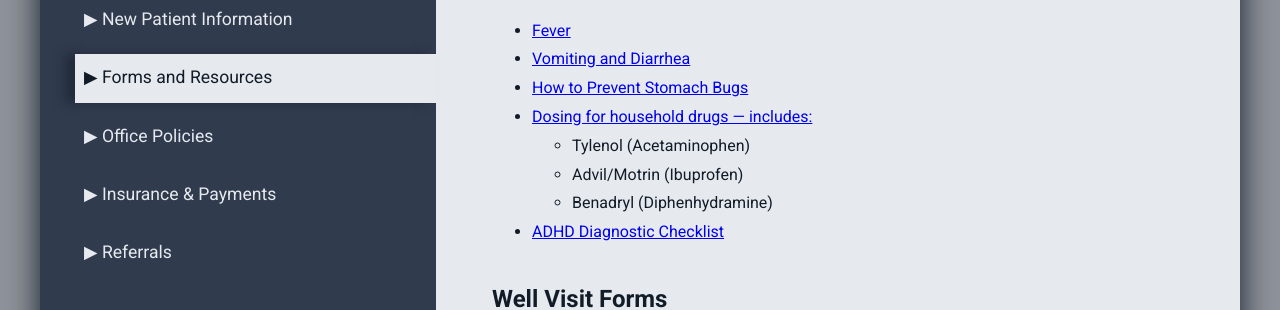
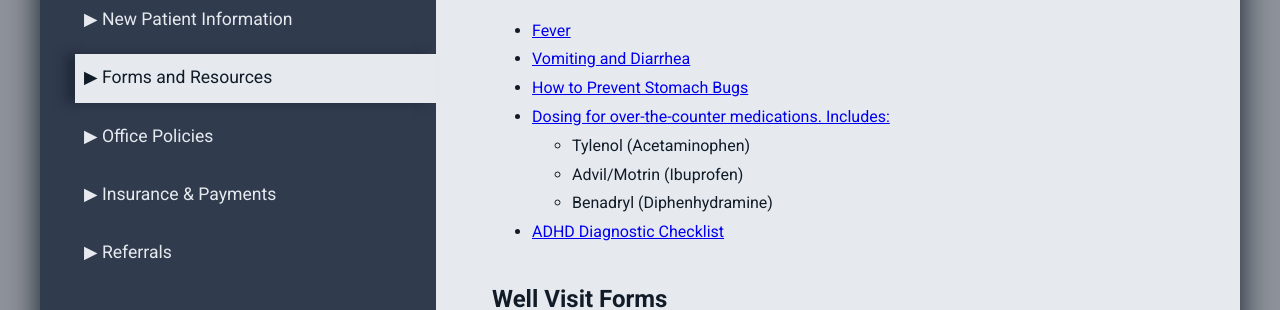
Before and after one commit to jameslittle230/rothrotterlaster, a Jekyll site: the page built from pages/resources.html, in a window 1280 px wide. Shown: the part 539-849 px from the top of the page. Built offline with Jekyll 4.4.1, drawn with Linux system fonts in a browser that asks for light colours; nearby versions of some CDN libraries; some web fonts are replaced; comment, search, counter and statistics services are not loaded.

Commit message:
Change household drugs wording

```diff
--- a/pages/resources.html
+++ b/pages/resources.html
@@ -16,7 +16,7 @@ title: Resources
     <li><a href="/resources/fever.pdf">Fever</a></li>
     <li><a href="/resources/vomit-diarrhea.pdf">Vomiting and Diarrhea</a></li>
     <li><a href="/resources/stomach-bugs.pdf">How to Prevent Stomach Bugs</a></li>
-    <li><a href="/resources/drug-dosing.pdf">Dosing for household drugs — includes:</a>
+    <li><a href="/resources/drug-dosing.pdf">Dosing for over-the-counter medications. Includes:</a>
         <ul>
             <li>Tylenol (Acetaminophen)</li>
             <li>Advil/Motrin (Ibuprofen)</li>
```
